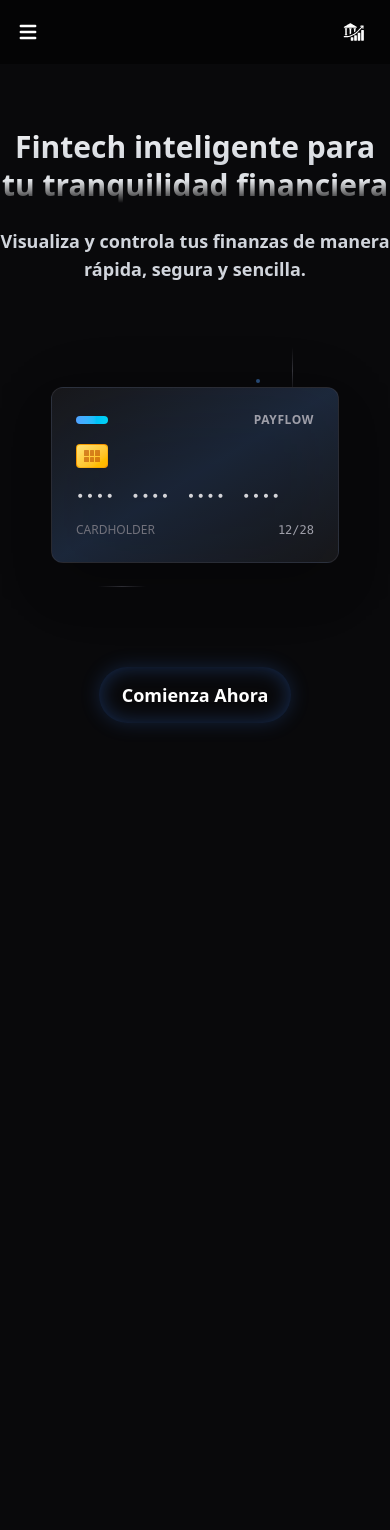
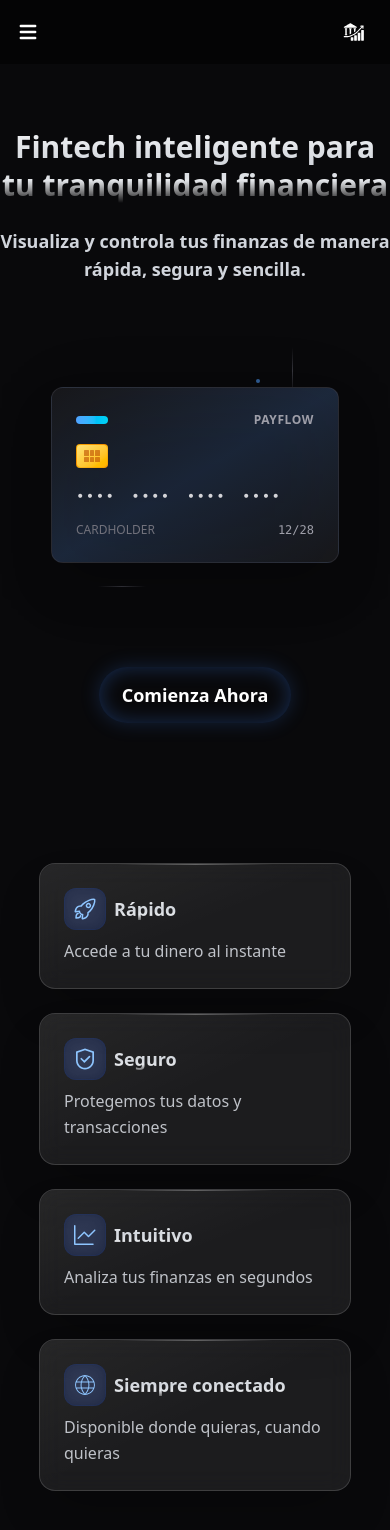
Before and after one commit to AndyAlvarezC/payflow, a React (Vite) app in the folder frontend/: page / in a window 390 px wide. Shown: the top 1530 px of the page. Before the commit the page ends 844 px from the top, so only its background shows below. Built offline with nearby package versions, Linux system fonts and the light colour scheme.

Commit message:
feat(highlights): Add responsive highlights cards

```diff
--- a/frontend/src/App.tsx
+++ b/frontend/src/App.tsx
@@ -1,5 +1,6 @@
 import Header from "./layouts/Header"
 import Home from "./pages/Home";
+import Highlights from "./pages/Highlights";
 import "./styles/index.css";
 
 function App() {
@@ -8,6 +9,7 @@ function App() {
     <>
       <Header />
       <Home />
+      <Highlights />
     </>
   );
 }
--- /dev/null
+++ b/frontend/src/components/CardHighlights.tsx
@@ -0,0 +1,36 @@
+import type { IconType } from "react-icons";
+
+type CardHighlightsTypes = {
+  icon: IconType;
+  title: string;
+  text: string;
+};
+
+export default function CardHighlights({
+  icon: Icon,
+  title,
+  text,
+}: CardHighlightsTypes) {
+  return (
+    <div className=" flex flex-col justify-between group relative w-[80%] md:w-1/2 min-h-12 md:h-42
+      rounded-2xl p-6 backdrop-blur-md bg-white/[0.08] border border-white/[0.15] hover:bg-white/[0.12] hover:border-white/[0.25] transition-all duration-300 shadow-2xl hover:shadow-blue-500/10">
+      <div className="absolute inset-0 rounded-2xl bg-gradient-to-br from-white/[0.1] via-transparent to-transparent opacity-50"></div>
+      <div className="absolute top-0 left-1/4 right-1/4 h-px bg-gradient-to-r from-transparent via-white/30 to-transparent"></div>
+
+      <div className="relative z-10 flex flex-col h-full justify-between">
+        <div className="flex flex-row items-center gap-2">
+          <div className="p-2 w-fit rounded-xl bg-blue-900/30 backdrop-blur-sm border border-blue-900/20">
+            <Icon className="w-6 h-6 text-blue-300" />
+          </div>
+          <h3 className="font-extrabold text-metallic-gradient text-lg">
+            {title}
+          </h3>
+        </div>
+
+        <p className="text-gray-300/90 text-md leading-relaxed pt-2 line-clamp-4">
+          {text}
+        </p>
+      </div>
+    </div>
+  );
+}
--- /dev/null
+++ b/frontend/src/pages/Highlights.tsx
@@ -0,0 +1,32 @@
+import CardHighlights from "../components/CardHighlights";
+import { AiOutlineSafety } from "react-icons/ai";
+import { IoRocketOutline } from "react-icons/io5";
+import { GoGraph } from "react-icons/go";
+import { CiGlobe } from "react-icons/ci";
+
+export default function Highlights() {
+  return (
+    <div className="pt-16 md:pt-32 flex flex-col md:flex-row md:w-[80%] md:m-auto items-center justify-center min-h-screen md:min-h-1/2 gap-6">
+      <CardHighlights
+        icon={IoRocketOutline}
+        title="Rápido"
+        text="Accede a tu dinero al instante"
+      />
+      <CardHighlights
+        icon={AiOutlineSafety}
+        title="Seguro"
+        text="Protegemos tus datos y transacciones"
+      />
+      <CardHighlights
+        icon={GoGraph}
+        title="Intuitivo"
+        text="Analiza tus finanzas en segundos"
+      />
+      <CardHighlights
+        icon={CiGlobe}
+        title="Siempre conectado"
+        text="Disponible donde quieras, cuando quieras"
+      />
+    </div>
+  );
+}
```
